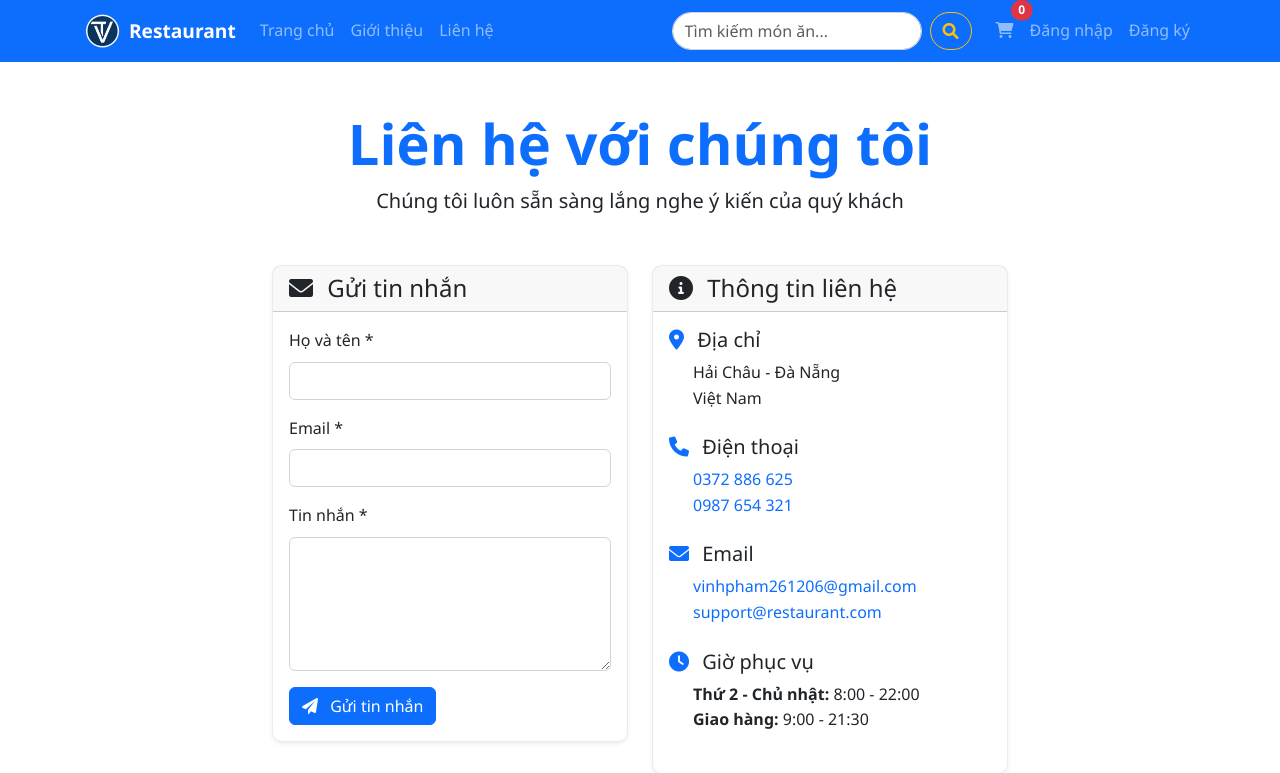
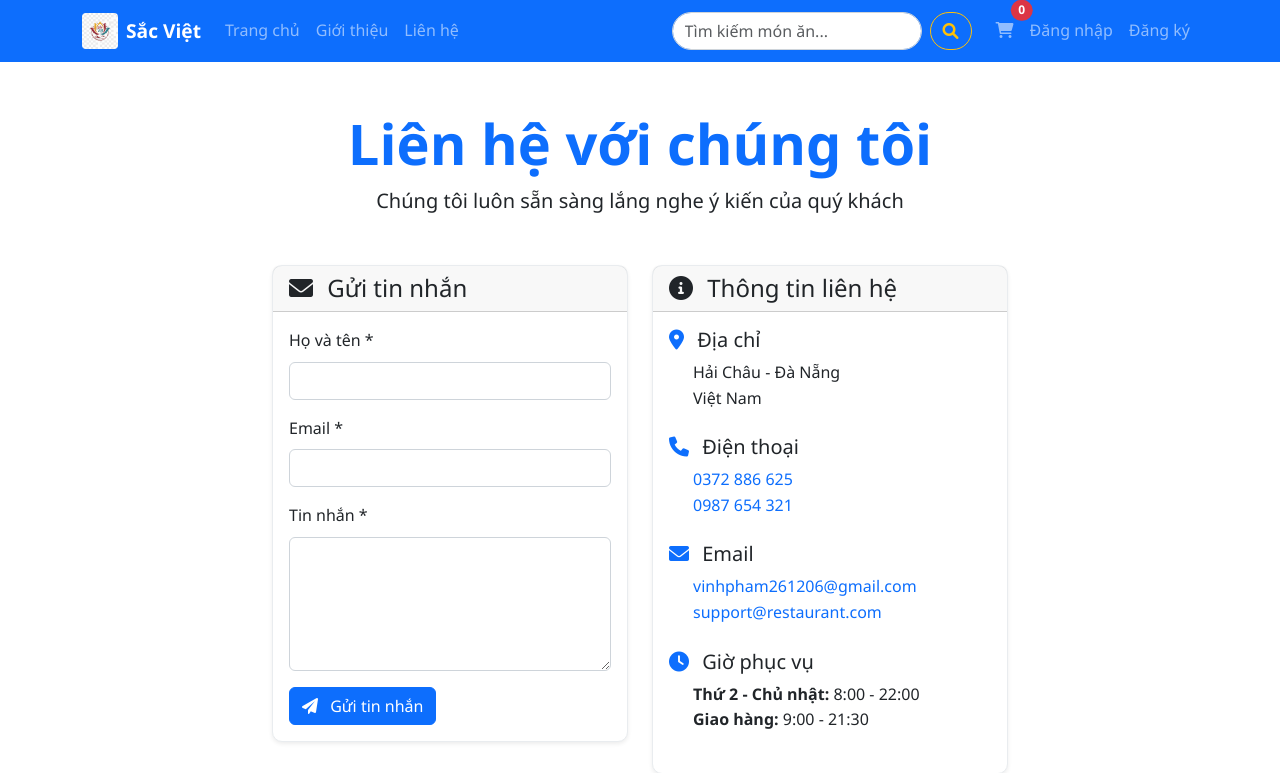
Before and after one commit to vinhpham2501/Du-An-1, a PHP site: page /contact in a window 1280 px wide. Shown: the top 773 px of the page. Run offline with PHP 8.4, Linux system fonts and the light colour scheme.

Commit message:
Sửa code

```diff
--- a/app/Views/layouts/app.php
+++ b/app/Views/layouts/app.php
@@ -51,7 +51,7 @@
                 <img src="images/logoo.png" alt="Logo" class="frontend-logo me-2"
                      onerror="this.style.display='none'; this.nextElementSibling.style.display='inline';">
                 <i class="fas fa-utensils me-2" style="display: none;"></i>
-                <span class="fw-bold">Restaurant</span>
+                <span class="fw-bold">Sắc Việt</span>
             </a>
 
             <button class="navbar-toggler" type="button" data-bs-toggle="collapse" data-bs-target="#navbarNav">
```
Also changed, not shown: public/images/logoo.png.
